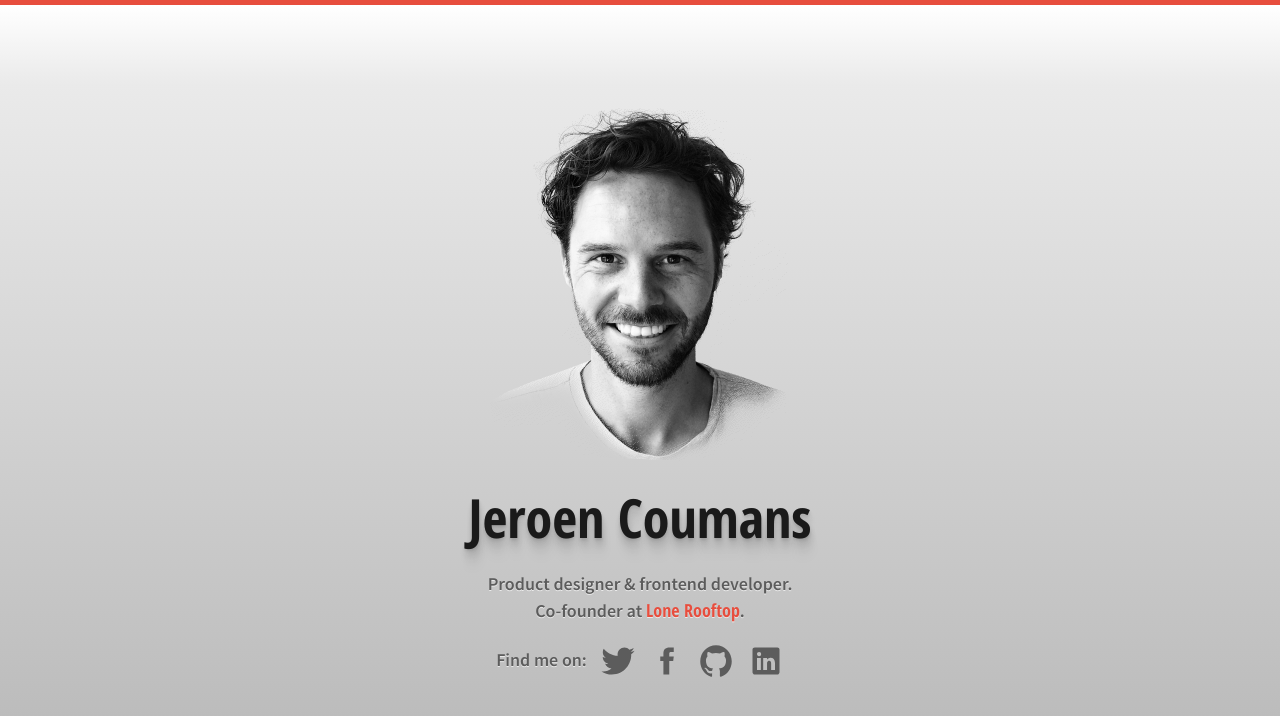
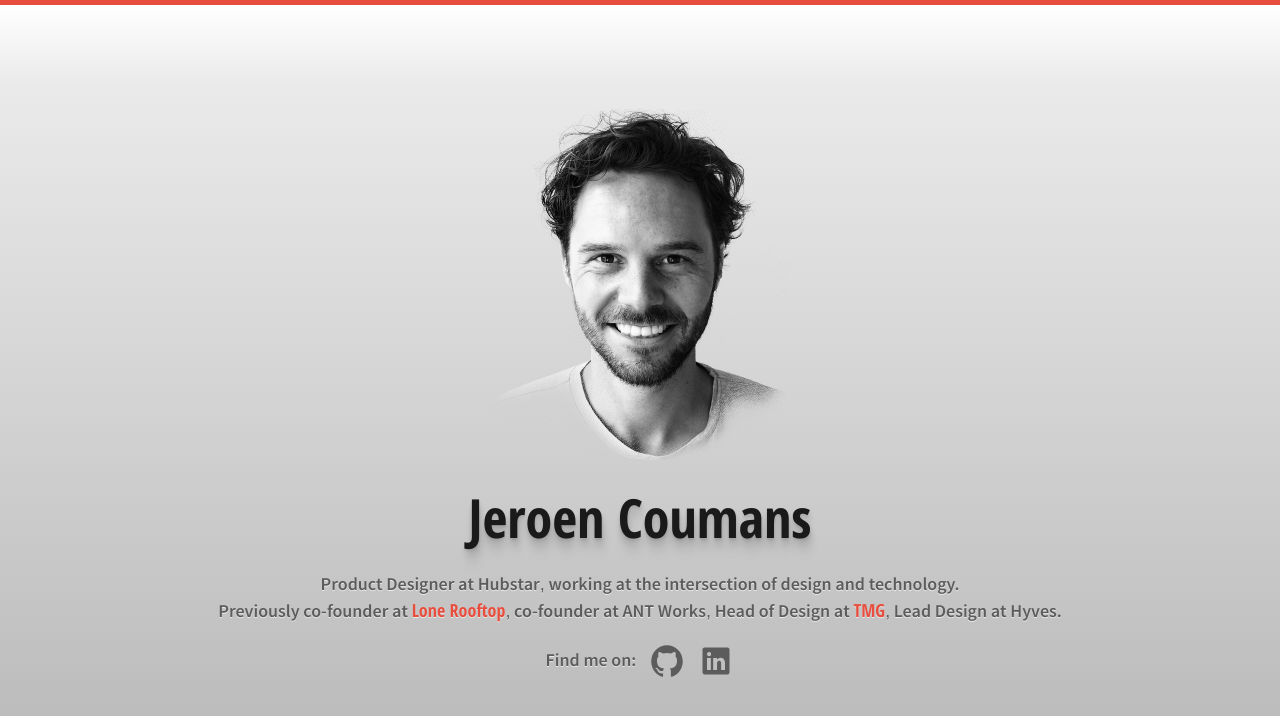
Before and after one commit to jeroencoumans/jeroencoumans.github.io, a plain HTML site: page index.html in a window 1280 px wide. Drawn offline with Linux system fonts and the light colour scheme.

Commit message:
Update index.html

```diff
--- a/index.html
+++ b/index.html
@@ -112,20 +112,10 @@ a:hover .github    { fill: #1a1a1a;}
   <img src="me.png" width="300" height="375" alt="" />
 
   <h1>Jeroen Coumans</h1>
-  <p>Product designer &amp; frontend developer. <br>Co-founder at <a href='//lonerooftop.com'>Lone Rooftop</a>.
+  <p>Product Designer at Hubstar, working at the intersection of design and technology. <br>Previously co-founder at <a href='//lonerooftop.com'>Lone Rooftop</a>, co-founder at ANT Works, Head of Design at <a href="https://www.mediahuis.nl">TMG</a>, Lead Design at Hyves.
 
   <p>
     Find me on:
-    <a href="//twitter.com/jeroencoumans" rel="me" title="Twitter">
-      <svg xmlns="http://www.w3.org/2000/svg" viewBox="0 0 512 512">
-        <path class="twitter" d="M492 109.5c-17.4 7.7-36 12.9-55.6 15.3 20-12 35.4-31 42.6-53.6 -18.7 11.1-39.4 19.2-61.5 23.5C399.8 75.8 374.6 64 346.8 64c-53.5 0-96.8 43.4-96.8 96.9 0 7.6 0.8 15 2.5 22.1 -80.5-4-151.9-42.6-199.6-101.3 -8.3 14.3-13.1 31-13.1 48.7 0 33.6 17.2 63.3 43.2 80.7C67 210.7 52 206.3 39 199c0 0.4 0 0.8 0 1.2 0 47 33.4 86.1 77.7 95 -8.1 2.2-16.7 3.4-25.5 3.4 -6.2 0-12.3-0.6-18.2-1.8 12.3 38.5 48.1 66.5 90.5 67.3 -33.1 26-74.9 41.5-120.3 41.5 -7.8 0-15.5-0.5-23.1-1.4C62.8 432 113.7 448 168.3 448 346.6 448 444 300.3 444 172.2c0-4.2-0.1-8.4-0.3-12.5C462.6 146 479 129 492 109.5z"/>
-      </svg>
-    </a>
-    <a href="//facebook.com/jeroencoumans" rel="me" title="Facebook">
-      <svg xmlns="http://www.w3.org/2000/svg" viewBox="0 0 512 512">
-        <path class="facebook" d="M288 192v-38c0-17 4-26 31-26H352V64h-56c-68 0-91 31-91 85V192h-45v64h45v192h83V256h56l8-64H288z"/>
-      </svg>
-    </a>
     <a href="//github.com/jeroencoumans" rel="me" title="Github">
       <svg xmlns="http://www.w3.org/2000/svg" viewBox="0 0 512 512">
         <path class="github" d="M256 32C132.3 32 32 134.9 32 261.7c0 101.5 64.2 187.5 153.2 217.9 1.4 0.3 2.6 0.4 3.8 0.4 8.3 0 11.5-6.1 11.5-11.4 0-5.5-0.2-19.9-0.3-39.1 -8.4 1.9-15.9 2.7-22.6 2.7 -43.1 0-52.9-33.5-52.9-33.5 -10.2-26.5-24.9-33.6-24.9-33.6 -19.5-13.7-0.1-14.1 1.4-14.1 0.1 0 0.1 0 0.1 0 22.5 2 34.3 23.8 34.3 23.8 11.2 19.6 26.2 25.1 39.6 25.1 10.5 0 20-3.4 25.6-6 2-14.8 7.8-24.9 14.2-30.7 -49.7-5.8-102-25.5-102-113.5 0-25.1 8.7-45.6 23-61.6 -2.3-5.8-10-29.2 2.2-60.8 0 0 1.6-0.5 5-0.5 8.1 0 26.4 3.1 56.6 24.1 17.9-5.1 37-7.6 56.1-7.7 19 0.1 38.2 2.6 56.1 7.7 30.2-21 48.5-24.1 56.6-24.1 3.4 0 5 0.5 5 0.5 12.2 31.6 4.5 55 2.2 60.8 14.3 16.1 23 36.6 23 61.6 0 88.2-52.4 107.6-102.3 113.3 8 7.1 15.2 21.1 15.2 42.5 0 30.7-0.3 55.5-0.3 63 0 5.4 3.1 11.5 11.4 11.5 1.2 0 2.6-0.1 4-0.4C415.9 449.2 480 363.1 480 261.7 480 134.9 379.7 32 256 32z"/>
```
